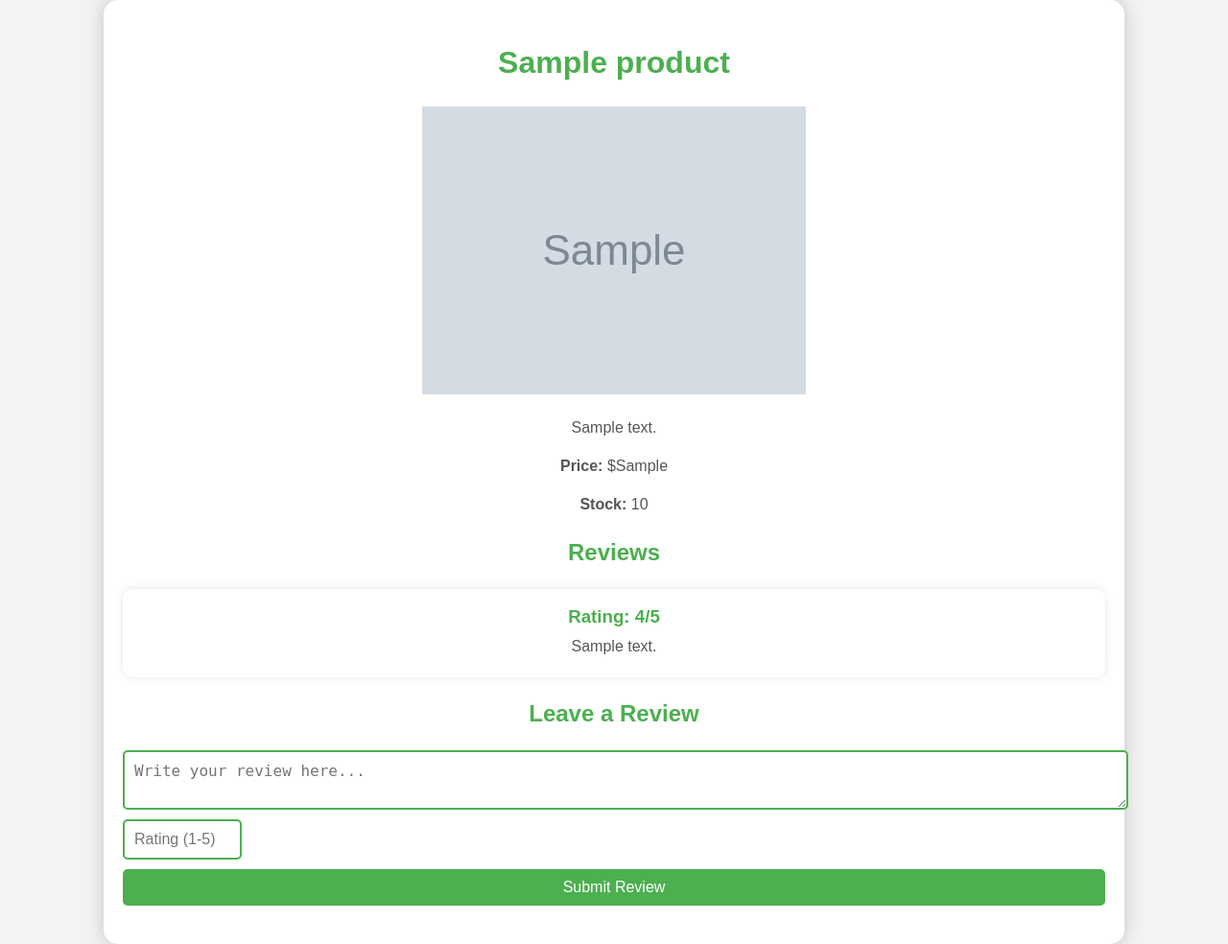
After one commit to williamhgg03/D0018E, a Flask app: template templates/product_info.html in a window 1280 px wide. The commit adds this page. Shown: the whole page at 96% size. Run offline with Flask 3, Linux system fonts and the light colour scheme; the template is opened without the code that fills it: values that come from a table or form of the project are taken from there, others are empty; tables that the repository leaves empty hold one stand-in row (values such as "Sample post"); grey boxes marked "Sample" are stand-in pictures.

Commit message:
Now the website has working search functionality and have a added fundation for implementing a review and comment system for each of the products

```diff
--- a/server.py
+++ b/server.py
@@ -30,11 +30,13 @@ class User(db.Model):
     username = db.Column(db.String(100), nullable=False, unique=True)
     password_hash = db.Column(db.String(255), nullable=False)  # Store hashed passwords
 
+# Defining the actual shopping cart model
 class Shopping_Cart(db.Model):
     __tablename__ = "shopping_cart"
     id = db.Column(db.Integer, primary_key=True)
     user_id = db.Column(db.Integer, db.ForeignKey('users.id'))
 
+# Defining shopping cart items model
 class Shopping_Cart_Items(db.Model):
     __tablename__ = "shopping_cart_items"
     id = db.Column(db.Integer, primary_key=True)
@@ -59,7 +61,7 @@ def index():
     products = Product.query.all()  # Hämta alla produkter från databasen
     return render_template("index.html", products=products)
 
-# Registration Page (GET and POST)
+# Registration Page
 @app.route("/register", methods=["GET", "POST"])
 def register():
     if request.method == "POST":
@@ -187,6 +189,49 @@ def clear_cart():
 def dashboard():
     return "<h1>Welcome to the Dashboard!</h1>"
 
+# Search Route
+@app.route("/search", methods=["GET"])
+def search():
+    query = request.args.get("query")
+    if query:
+        products = Product.query.filter(Product.name.ilike(f"%{query}%") | Product.description.ilike(f"%{query}%")).all()
+    else:
+        products = Product.query.all()
+    return render_template("index.html", products=products)
+
+# Define Review Model WIP
+class Review(db.Model):
+    __tablename__ = "reviews"
+    id = db.Column(db.Integer, primary_key=True)
+    product_id = db.Column(db.Integer, db.ForeignKey('products.id'), nullable=False)
+    user_id = db.Column(db.Integer, db.ForeignKey('users.id'), nullable=False)
+    content = db.Column(db.Text, nullable=False)
+    rating = db.Column(db.Integer, nullable=False)
+
+# # Product Info Route WIP
+# @app.route("/product/<int:product_id>", methods=["GET", "POST"])
+# def product_info(product_id):
+#     product = Product.query.get_or_404(product_id)
+#     reviews = Review.query.filter_by(product_id=product_id).all()
+
+#     if request.method == "POST":
+#         if "user_id" not in session:
+#             flash("You must be logged in to leave a review.", "danger")
+#             return redirect(url_for("login"))
+
+#         user_id = session["user_id"]
+#         content = request.form.get("content")
+#         rating = request.form.get("rating")
+
+#         new_review = Review(product_id=product_id, user_id=user_id, content=content, rating=rating)
+#         db.session.add(new_review)
+#         db.session.commit()
+#         flash("Review added successfully!", "success")
+#         return redirect(url_for("product_info", product_id=product_id))
+
+#     return render_template("product_info.html", product=product, reviews=reviews)
+
+
 
 # Run Flask App
 if __name__ == "__main__":
--- /dev/null
+++ b/templates/product_info.html
@@ -0,0 +1,133 @@
+<!DOCTYPE html>
+<html lang="en">
+<head>
+    <meta charset="UTF-8">
+    <meta name="viewport" content="width=device-width, initial-scale=1.0">
+    <title>{{ product.name }}</title>
+    <link rel="stylesheet" type="text/css" href="/static/styles/index.css">
+    <style>
+        body {
+            display: flex;
+            align-items: center;
+            justify-content: center;
+            font-family: sans-serif;
+            line-height: 1.5;
+            min-height: 100vh;
+            background: #f3f3f3;
+            flex-direction: column;
+            margin: 0;
+            position: relative;
+        }
+
+        .main {
+            background-color: #fff;
+            border-radius: 15px;
+            box-shadow: 0 0 20px rgba(0, 0, 0, 0.2);
+            padding: 20px;
+            transition: transform 0.2s;
+            width: 80%;
+            max-width: 1200px;
+            text-align: center;
+        }
+
+        h1, h2 {
+            color: #4CAF50;
+        }
+
+        p {
+            color: #555;
+        }
+
+        a {
+            color: #4CAF50;
+            text-decoration: none;
+        }
+
+        .review_form {
+            display: flex;
+            flex-direction: column;
+            margin: 20px 0;
+        }
+
+        .review_form textarea {
+            padding: 10px;
+            border: 2px solid #4CAF50;
+            border-radius: 5px;
+            width: 100%;
+            font-size: 16px;
+            margin-bottom: 10px;
+        }
+
+        .review_form input[type="number"] {
+            padding: 10px;
+            border: 2px solid #4CAF50;
+            border-radius: 5px;
+            width: 100px;
+            font-size: 16px;
+            margin-bottom: 10px;
+        }
+
+        .review_form button {
+            padding: 10px 20px;
+            border: none;
+            border-radius: 5px;
+            background-color: #4CAF50;
+            color: white;
+            font-size: 16px;
+            cursor: pointer;
+        }
+
+        .review_form button:hover {
+            background-color: #45a049;
+        }
+
+        .reviews {
+            margin-top: 20px;
+        }
+
+        .review {
+            background-color: #fff;
+            border-radius: 10px;
+            box-shadow: 0 0 10px rgba(0, 0, 0, 0.1);
+            padding: 15px;
+            margin-bottom: 10px;
+        }
+
+        .review h3 {
+            margin: 0;
+            color: #4CAF50;
+        }
+
+        .review p {
+            margin: 5px 0;
+            color: #555;
+        }
+    </style>
+</head>
+<body>
+    <div class="main">
+        <h1>{{ product.name }}</h1>
+        <img src="{{ product.image_url }}" alt="{{ product.name }}" style="width: 100%; max-width: 400px;">
+        <p>{{ product.description }}</p>
+        <p><strong>Price:</strong> ${{ product.price }}</p>
+        <p><strong>Stock:</strong> {{ product.stock }}</p>
+
+        <h2>Reviews</h2>
+        <div class="reviews">
+            {% for review in reviews %}
+                <div class="review">
+                    <h3>Rating: {{ review.rating }}/5</h3>
+                    <p>{{ review.content }}</p>
+                </div>
+            {% endfor %}
+        </div>
+
+        <h2>Leave a Review</h2>
+        <form class="review_form" action="{{ url_for('product_info', product_id=product.id) }}" method="POST">
+            <textarea name="content" placeholder="Write your review here..." required></textarea>
+            <input type="number" name="rating" min="1" max="5" placeholder="Rating (1-5)" required>
+            <button type="submit">Submit Review</button>
+        </form>
+    </div>
+</body>
+</html>
```
Also changed, not shown: templates/index.html (+54 -13 lines).
